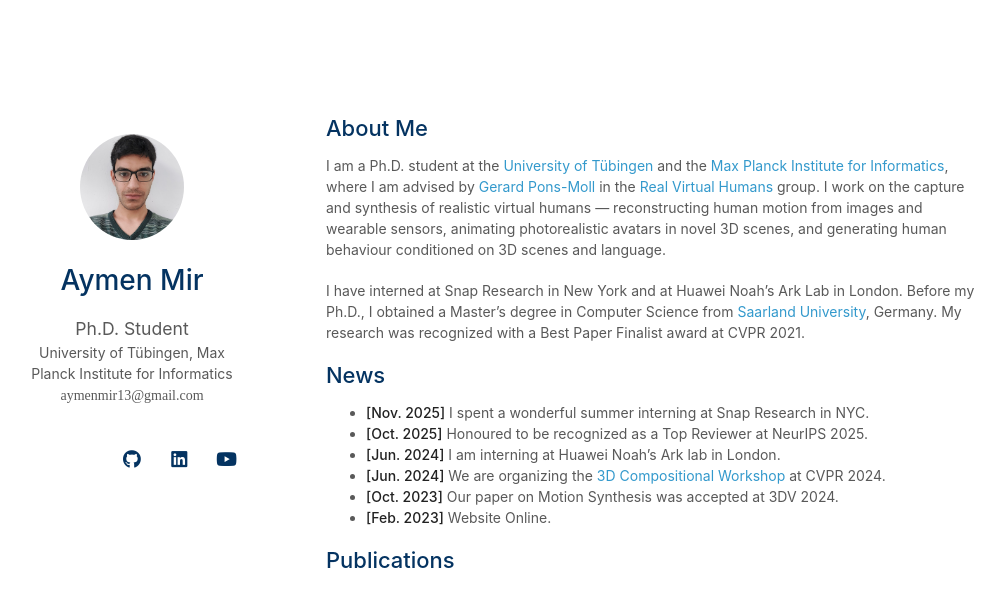
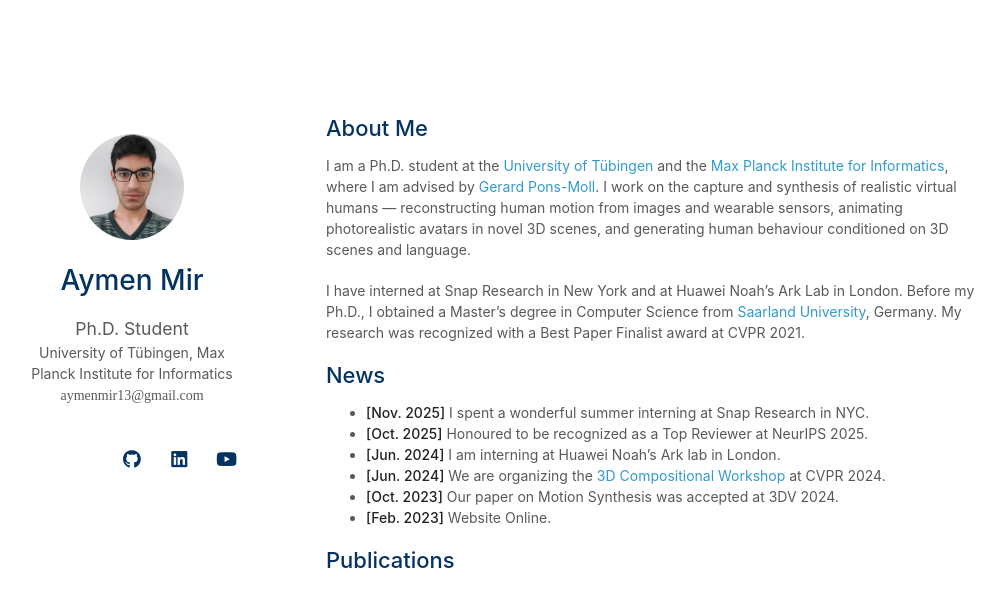
Before and after one commit to miraymen/miraymen.github.io, a Jekyll site: the page built from index.md, in a window 1280 px wide and 900 px high, cut to the strip 0-591 px from the top of the window. Shown: the whole strip, without its empty margins (144-1149 px from the left). Built offline with Jekyll 4.4.1, drawn with Linux system fonts in a browser that asks for light colours; nearby versions of some CDN libraries; a style sheet for code colours, icons or effects is not loaded; our own code applies the rules of GitHub Pages for plain Markdown files.

Commit message:
Remove group mention from intro

```diff
--- a/index.md
+++ b/index.md
@@ -4,7 +4,7 @@ layout: homepage
 
 ## About Me
 
-I am a Ph.D. student at the <a href="https://tuebingen.ai/">University of Tübingen</a> and the <a href="https://www.mpi-inf.mpg.de/departments/computer-vision-and-machine-learning">Max Planck Institute for Informatics</a>, where I am advised by <a href="https://virtualhumans.mpi-inf.mpg.de/people/pons-moll.html">Gerard Pons-Moll</a> in the <a href="https://virtualhumans.mpi-inf.mpg.de/">Real Virtual Humans</a> group. I work on the capture and synthesis of realistic virtual humans — reconstructing human motion from images and wearable sensors, animating photorealistic avatars in novel 3D scenes, and generating human behaviour conditioned on 3D scenes and language.
+I am a Ph.D. student at the <a href="https://tuebingen.ai/">University of Tübingen</a> and the <a href="https://www.mpi-inf.mpg.de/departments/computer-vision-and-machine-learning">Max Planck Institute for Informatics</a>, where I am advised by <a href="https://virtualhumans.mpi-inf.mpg.de/people/pons-moll.html">Gerard Pons-Moll</a>. I work on the capture and synthesis of realistic virtual humans — reconstructing human motion from images and wearable sensors, animating photorealistic avatars in novel 3D scenes, and generating human behaviour conditioned on 3D scenes and language.
 
 I have interned at Snap Research in New York and at Huawei Noah's Ark Lab in London. Before my Ph.D., I obtained a Master's degree in Computer Science from <a href="https://saarland-informatics-campus.de/en/">Saarland University</a>, Germany. My research was recognized with a Best Paper Finalist award at CVPR 2021.
 
```
